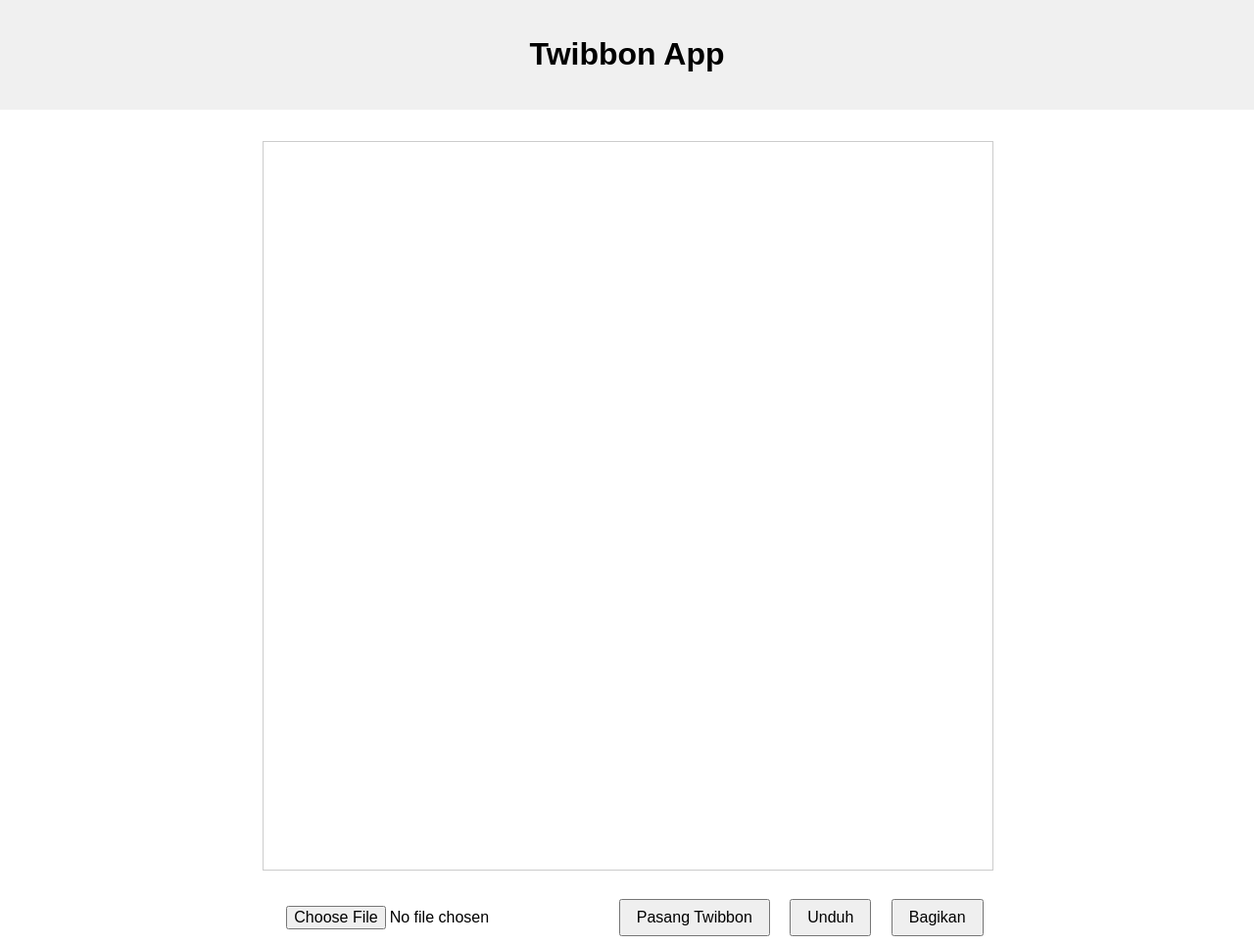
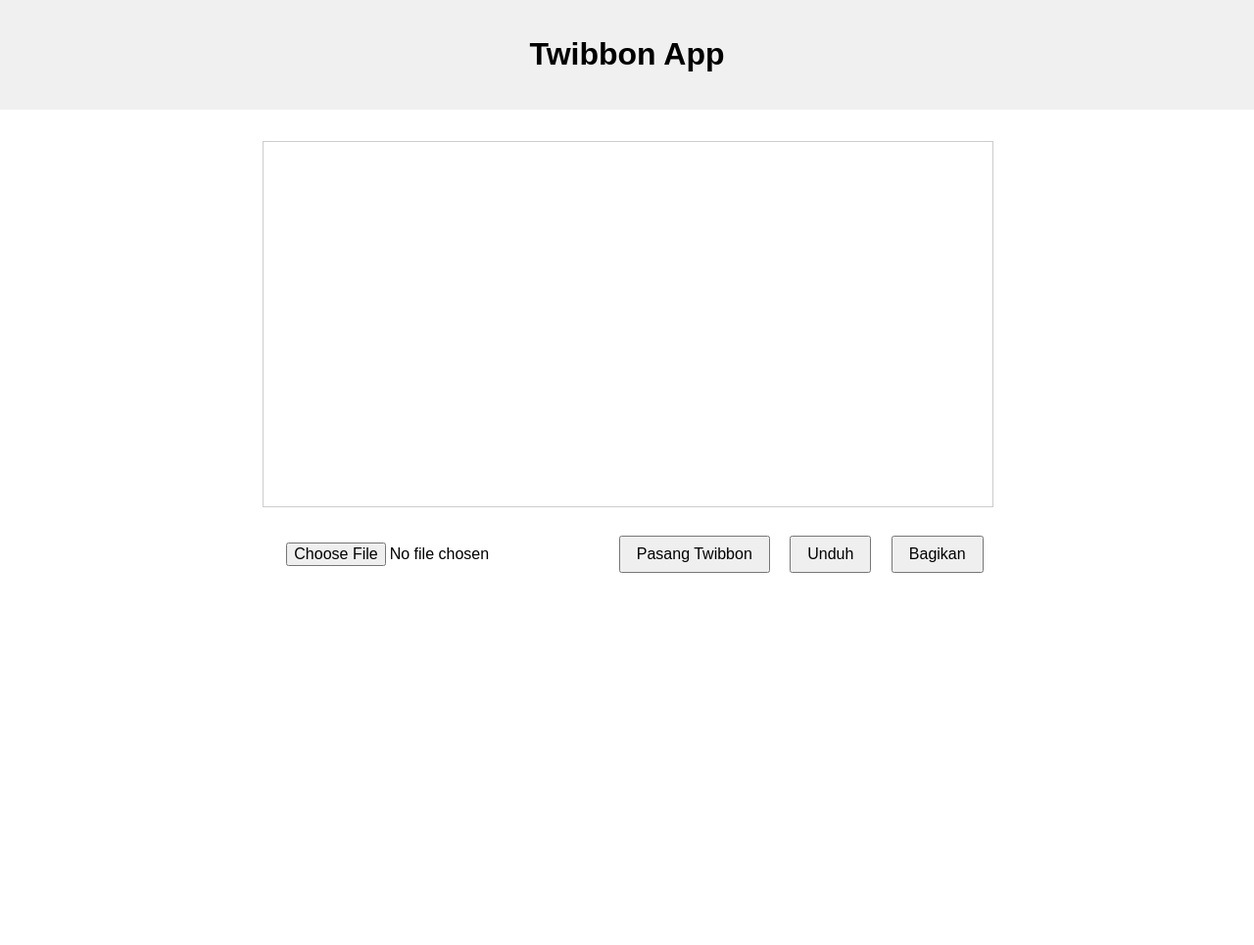
Before and after one commit to xtcodes/xtcodes.github.io, a Jekyll site: the page built from index.html, in a window 1280 px wide. Shown: the whole page at 98% size. Built offline with Jekyll 4.4.1, drawn with Linux system fonts in a browser that asks for light colours; after the commit the page ends 900 px from its top, so only the background shows below that.

Commit message:
Update index.html

```diff
--- a/index.html
+++ b/index.html
@@ -4,11 +4,9 @@ title: Halaman Utama
 ---
 
 <div class="twibbon-app">
-
     <div class="canvas-wrapper">
-        <canvas id="twibbonCanvas" width="400" height="400"></canvas>
+        <canvas id="twibbonCanvas"></canvas>
     </div>
-
     <div class="controls">
         <input type="file" id="uploadImage" accept="image/*">
         <button id="btnTwibbon">Pasang Twibbon</button>
```
